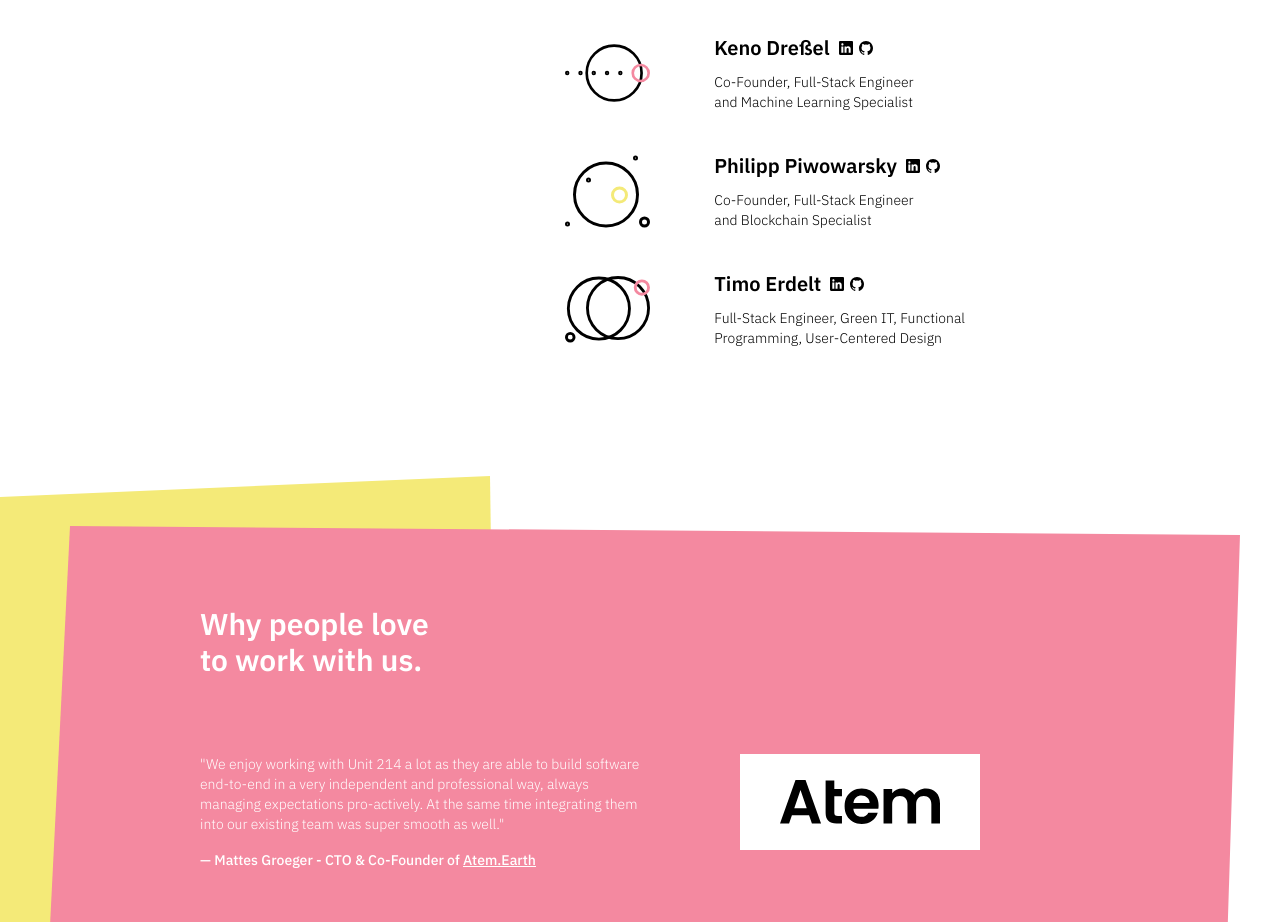
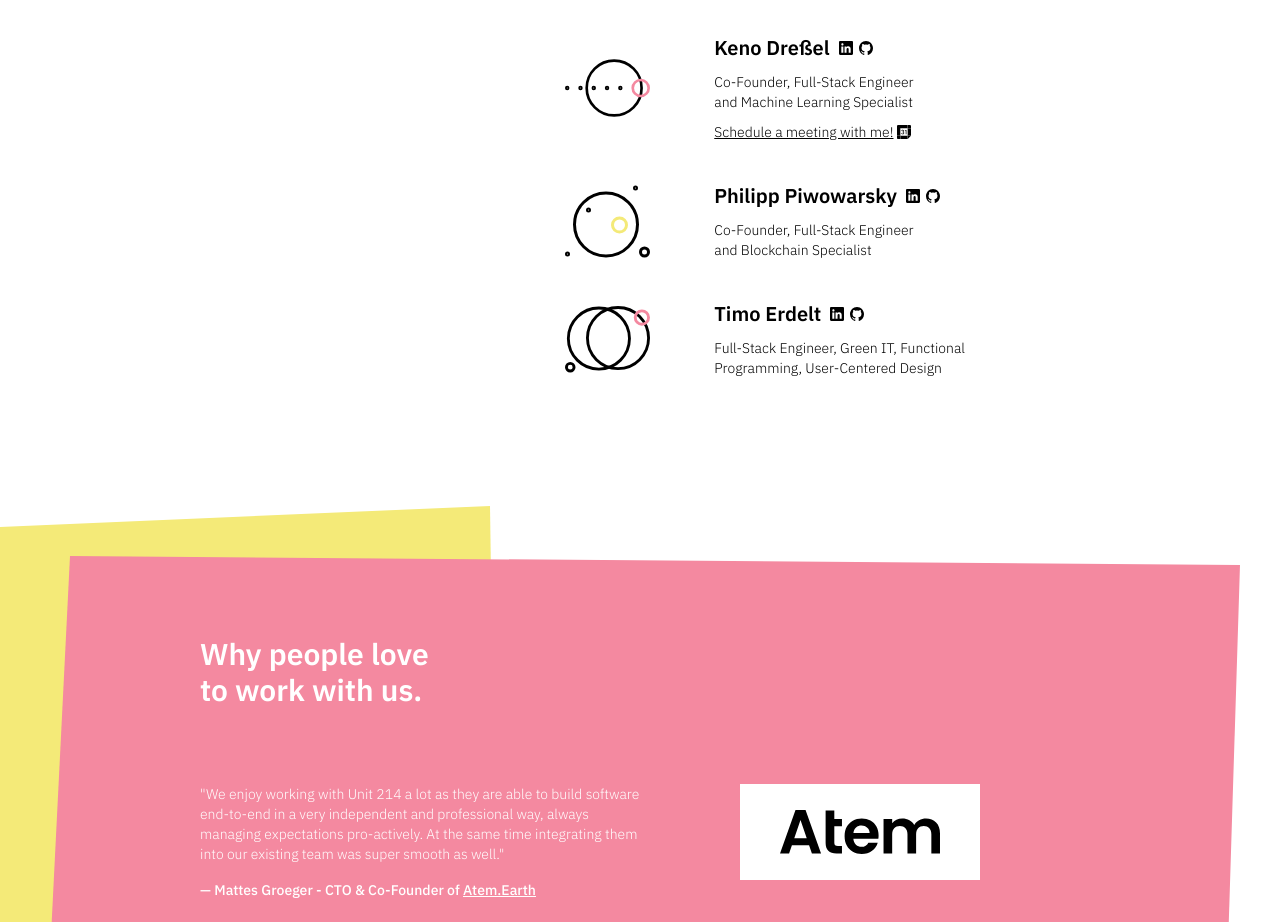
Before and after one commit to unit214/website, a Next.js app: page / in a window 1280 px wide. Shown: the part 2080-3002 px from the top of the page. Built offline with nearby package versions, Linux system fonts and the light colour scheme.

Commit message:
feat: add calendar link for keno

```diff
--- a/src/components/WhoWeAre.tsx
+++ b/src/components/WhoWeAre.tsx
@@ -115,6 +115,7 @@ export default function WhoWeAre() {
             }
             linkedInLink='https://www.linkedin.com/in/kenodressel/'
             gitHubLink='https://github.com/kenodressel'
+            calendarLink='https://calendar.app.google/vL9yUjz599Xcdx9q8'
           />
           <TeamMemberField
             Logo={PhilippLogo}
```
